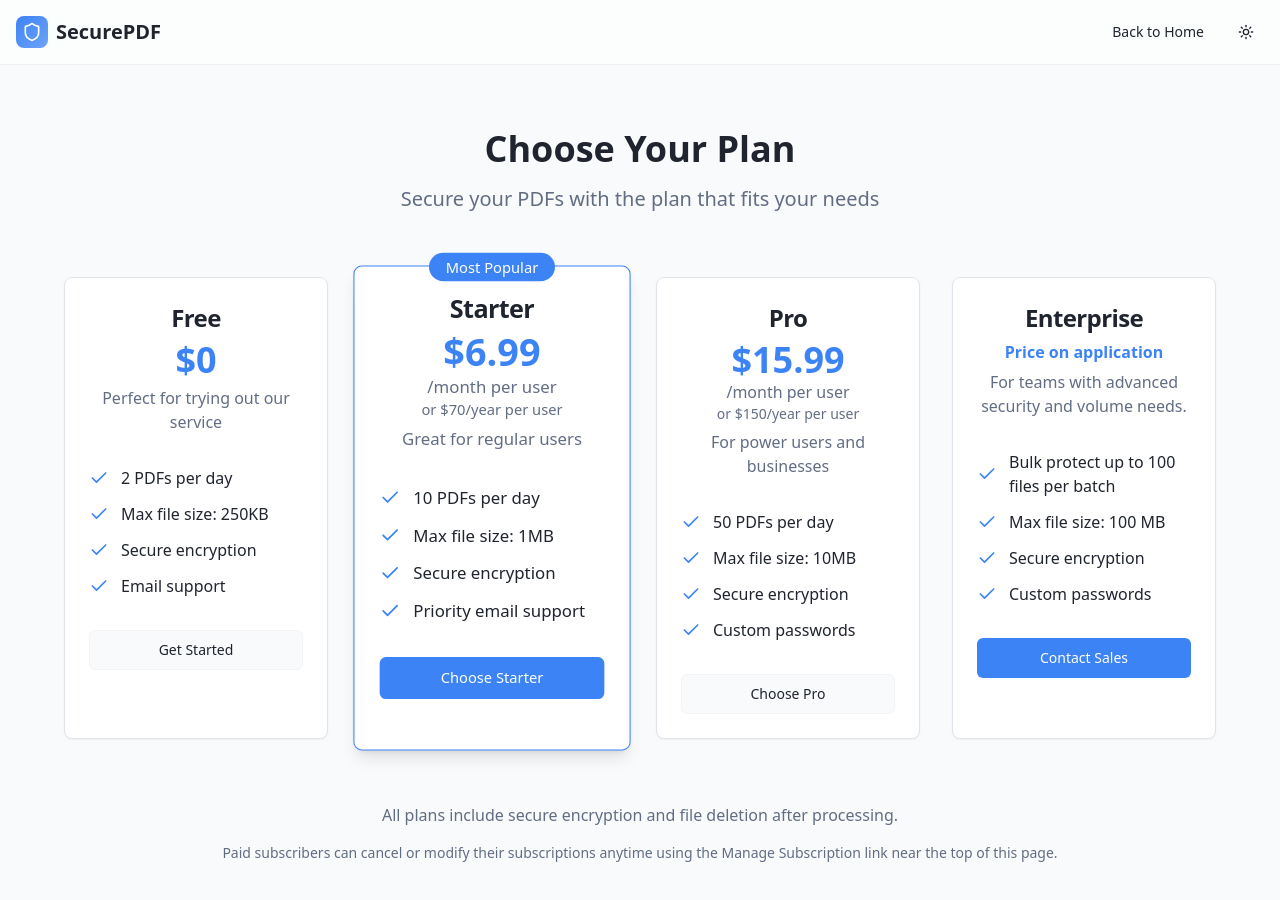
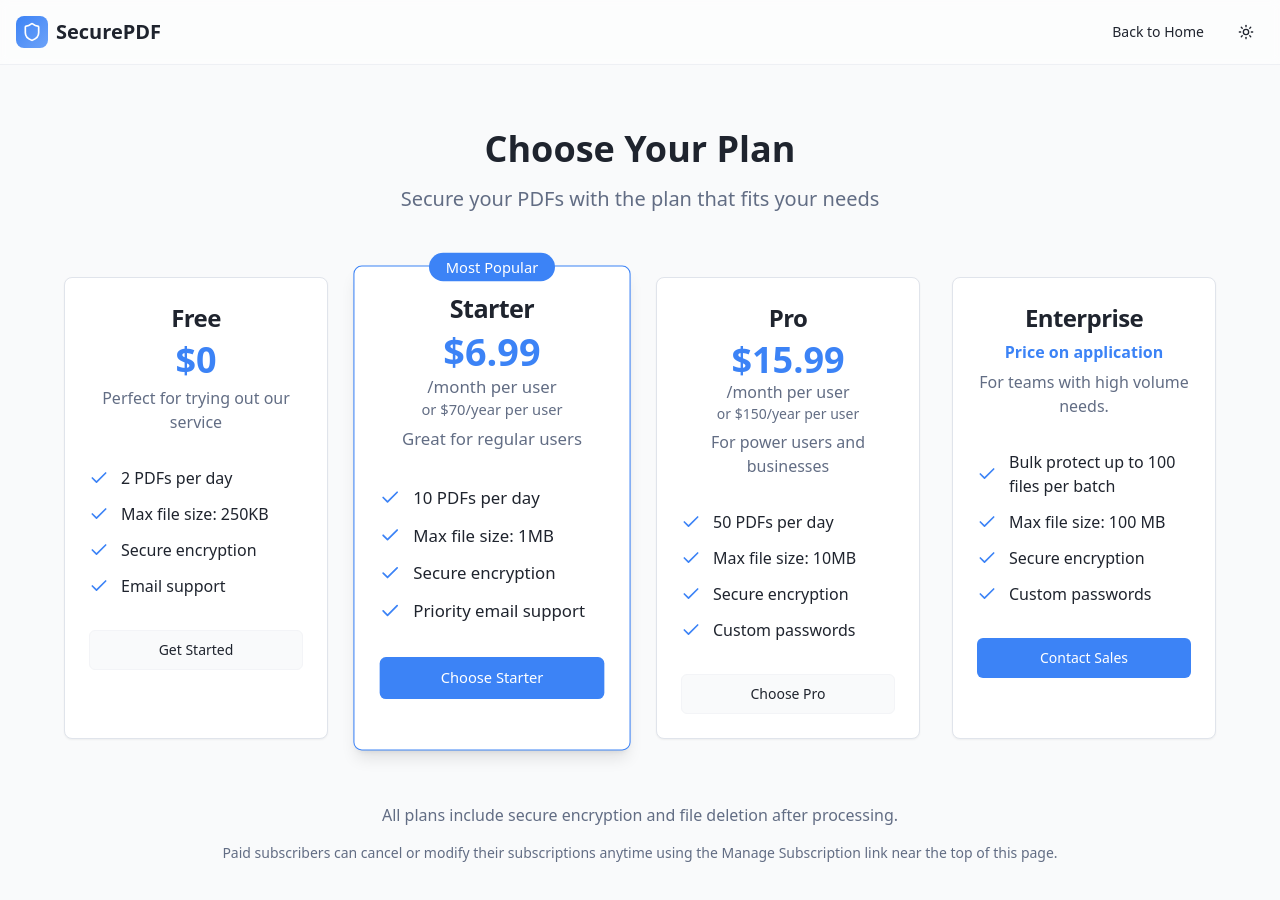
Before and after one commit to taupirho/browser-pdf-vault, a React (Vite) app: page /pricing in a window 1280 px wide. Shown: the top 900 px of the page. Built offline with nearby package versions, Linux system fonts and the light colour scheme.

Commit message:
Update Pricing.tsx
Change descriptive text

```diff
--- a/src/pages/Pricing.tsx
+++ b/src/pages/Pricing.tsx
@@ -51,7 +51,7 @@ const Pricing = () => {
     {
       name: "Enterprise",
       price: "Price on application",
-      description: "For teams with advanced security and volume needs.",
+      description: "For teams with high volume needs.",
       features: [
         "Bulk protect up to 100 files per batch",
         "Max file size: 100 MB",
```
